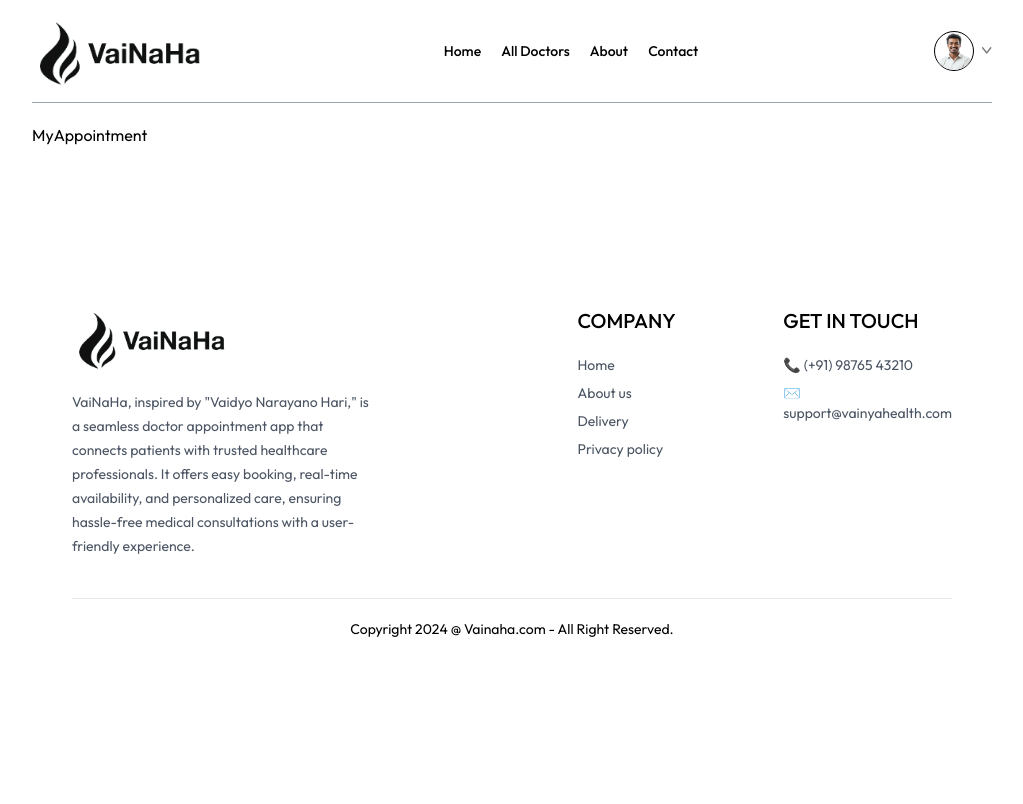
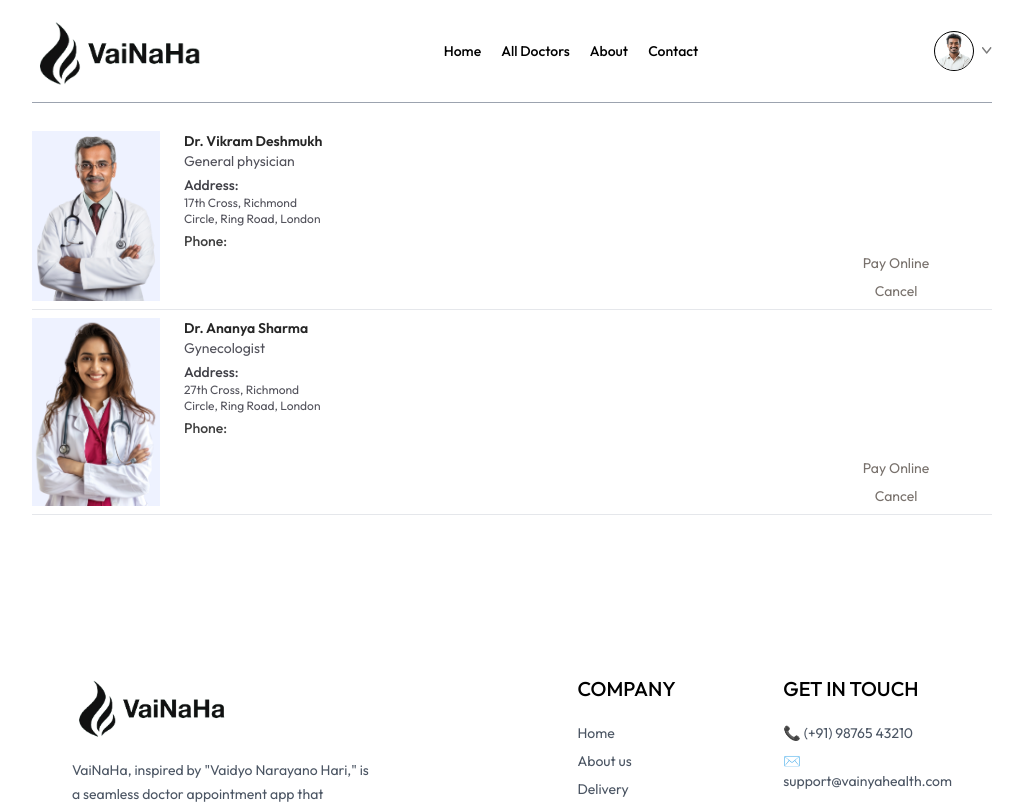
Before and after one commit to Anantarajkatti/VaiNaHa--doctor-appointment-App, a React (Vite) app in the folder frontend/: page /my-appointment in a window 1280 px wide. Shown: the top 804 px of the page, without its empty margins (128-1151 px from the left). Built offline with nearby package versions, Linux system fonts and the light colour scheme.

Commit message:
my appointment page

```diff
--- a/frontend/src/components/NavBar.jsx
+++ b/frontend/src/components/NavBar.jsx
@@ -3,7 +3,7 @@ import { assets } from "../assets/assets_frontend/assets";
 import { NavLink, useNavigate } from "react-router-dom";
 
 function NavBar() {
-  const [showDropDown, setShowDropDown] = useState(false);
+  // const [showDropDown, setShowDropDown] = useState(false);
   const [token, SetToken] = useState(true);
 
   const navigate = useNavigate();
@@ -52,7 +52,7 @@ function NavBar() {
                   My Profile
                 </p>
                 <p
-                  onClick={() => navigate("/my-appointments")}
+                  onClick={() => navigate("/my-appointment")}
                   className=" hover:text-black cursor-pointer"
                 >
                   {" "}
--- a/frontend/src/pages/MyAppointment.jsx
+++ b/frontend/src/pages/MyAppointment.jsx
@@ -1,9 +1,43 @@
-import React from 'react'
+import React, { useContext } from "react";
+import { AppContext } from "../context/AppContext";
 
 function MyAppointment() {
+  const { doctors } = useContext(AppContext);
   return (
-    <div>MyAppointment</div>
-  )
+    <div>
+      {doctors.slice(0, 2).map((item, index) => (
+        <div
+          className="grid grid-cols-[1fr_2fr] gap-4 sm:flex sm:gap-6 py-2 border-b"
+          key={index}
+        >
+          <div>
+            <img className="w-32 bg-indigo-50" src={item.image} alt="" />
+          </div>
+          <div className="flex-1 text-sm text-zinc-600">
+            <p className="text-neutral-800 font-semibold">{item.name}</p>
+            <p>{item.speciality}</p>
+            <p className="text-zinc-700 font-medium mt-1">Address:</p>
+            <p className="text-xs">{item.address.line1}</p>
+            <p className="text-xs">{item.address.line2}</p>
+            <p className="text-xs mt-1">
+              <span className="text-sm text-neutral-700 font-medium">
+                Phone:
+              </span>{" "}
+              {item.phone}
+            </p>
+          </div>
+          <div className="flex flex-col gap-2 justify-end">
+            <button className="text-sm text-stone-500 text-center sm:min-w-48">
+              Pay Online
+            </button>
+            <button className="text-sm text-stone-500 text-center sm:min-w-48">
+              Cancel
+            </button>
+          </div>
+        </div>
+      ))}
+    </div>
+  );
 }
 
-export default MyAppointment
+export default MyAppointment;
--- a/frontend/src/pages/MyProfile.jsx
+++ b/frontend/src/pages/MyProfile.jsx
@@ -138,7 +138,10 @@ function MyProfile() {
         </div>
         <div className="mt-10">
           {isEdit ? (
-            <button className="border border-primary px-8 py-2 rounded-full hover:bg-primary hover:text-white transition-all">
+            <button
+              onClick={() => setIsEdit(false)}
+              className="border border-primary px-8 py-2 rounded-full hover:bg-primary hover:text-white transition-all"
+            >
               Save information
             </button>
           ) : (
```
Also changed, not shown: frontend/src/components/Header.jsx (+25 -15 lines).
